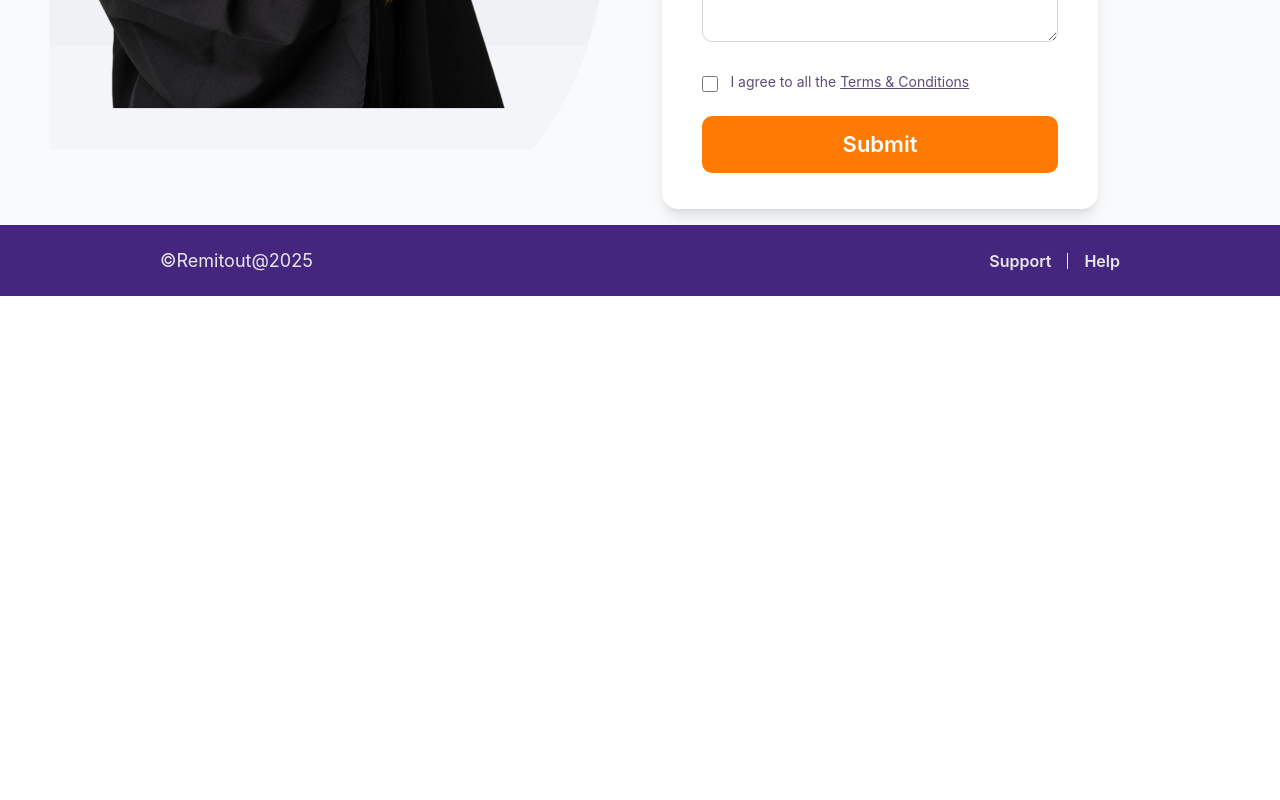
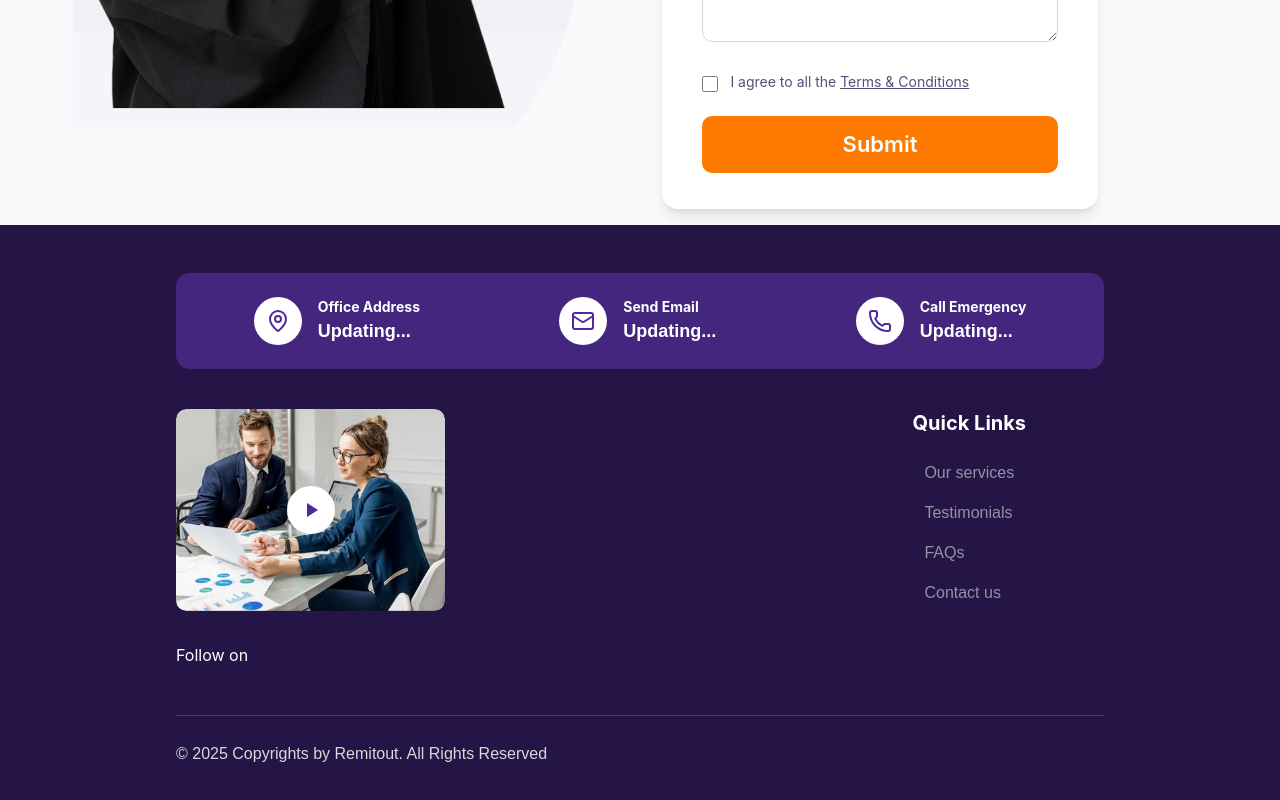
Before and after one commit to remitout2017-cell/remitout-landing, a Next.js app: page /contact-us in a window 1280 px wide. Shown: the part 800-1600 px from the top of the page. Before the commit the page ends 1096 px from the top, so only its background shows below. Built offline with nearby package versions, Linux system fonts and the light colour scheme; no server answers.

Commit message:
added footer to the contact-us page

```diff
--- a/app/contact-us/page.tsx
+++ b/app/contact-us/page.tsx
@@ -10,6 +10,7 @@ import FaceBook from "@/components/icones/FaceBook";
 import Pinterest from "@/components/icones/Pinterest";
 import Insta from "@/components/icones/Insta";
 import { Enquiry } from "@/lib/route";
+import Footer from "@/components/Footer"
 
 export default function ContactUsPage() {
   const [formData, setFormData] = useState({
@@ -150,7 +151,7 @@ export default function ContactUsPage() {
                 src="/RegisterBannerBackground.webp"
                 alt="Background Banner"
                 fill
-                className="object-cover scale-120"
+                className="object-cover scale-110"
               />
             </div>
             <div className="relative z-10">
@@ -320,19 +321,20 @@ export default function ContactUsPage() {
         </div>
       </main>
       {/* Footer */}
-      <div className="md:h-[71px] bg-[#45267F] z-10 flex flex-col md:flex-row items-center justify-between py-4 md:px-40">
+      {/* <div className="md:h-[71px] bg-[#45267F] z-10 flex flex-col md:flex-row items-center justify-between py-4 md:px-40"> */}
         {/* Left: Copyright */}
-        <div className=" text-lg leading-[39px] text-[#E9E8EA] mb-2 md:mb-0">
+        {/* <div className=" text-lg leading-[39px] text-[#E9E8EA] mb-2 md:mb-0">
           ©Remitout@2025
-        </div>
+        </div> */}
 
         {/* Right: Support | Help */}
-        <div className="flex  items-center gap-4 text-[#E9E8EA] text-base font-semibold">
+        {/* <div className="flex  items-center gap-4 text-[#E9E8EA] text-base font-semibold">
           <span className="hover:underline cursor-pointer">Support</span>
           <div className="h-4 w-px bg-[#E9E8EA]"></div>
           <span className="hover:underline cursor-pointer">Help</span>
-        </div>
-      </div>
+        </div> */}
+      {/* </div> */}
+      <Footer />
     </div>
   );
 }
```
